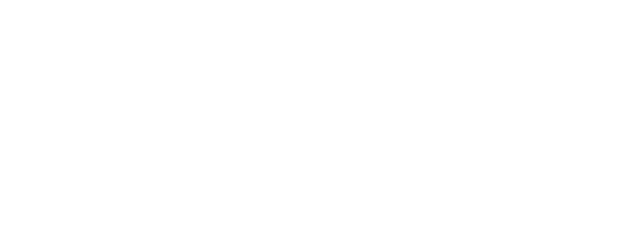
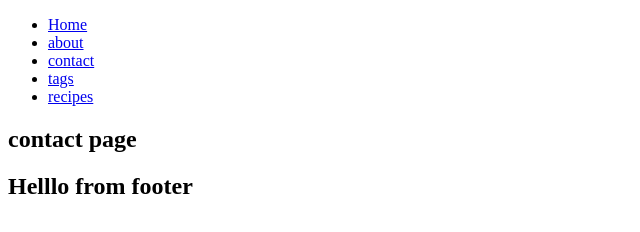
Before and after one commit to LaupWing/Gatsby-Tutorial-Coding-addict, a Gatsby site: page /Contact in a window 1280 px wide. Shown: the whole page, without its empty margins (0-640 px from the left). Built offline with nearby package versions, Linux system fonts and the light colour scheme; Gatsby itself is replaced by a stand-in of ours.

Commit message:
contact page

```diff
--- a/src/components/NavBar.jsx
+++ b/src/components/NavBar.jsx
@@ -1,9 +1,26 @@
 import React from 'react'
+import {Link} from 'gatsby'
 
 const NavBar = () => {
    return (
       <nav>
-
+         <ul>
+            <li>
+               <Link to="/">Home</Link>
+            </li>
+            <li>
+               <Link to="/about">about</Link>
+            </li>
+            <li>
+               <Link to="/contact">contact</Link>
+            </li>
+            <li>
+               <Link to="/tags">tags</Link>
+            </li>
+            <li>
+               <Link to="/recipes">recipes</Link>
+            </li>
+         </ul>
       </nav>
    )
 }
--- a/src/pages/Contact.jsx
+++ b/src/pages/Contact.jsx
@@ -1,10 +1,11 @@
 import React from 'react'
+import Layout from '../components/Layout'
 
 const Contact = () => {
    return (
-      <div>
-
-      </div>
+      <Layout>
+         <h2>contact page</h2>
+      </Layout>
    )
 }
 
```
